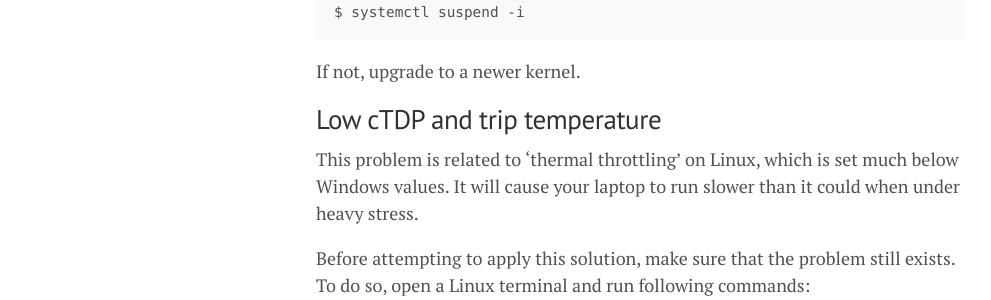
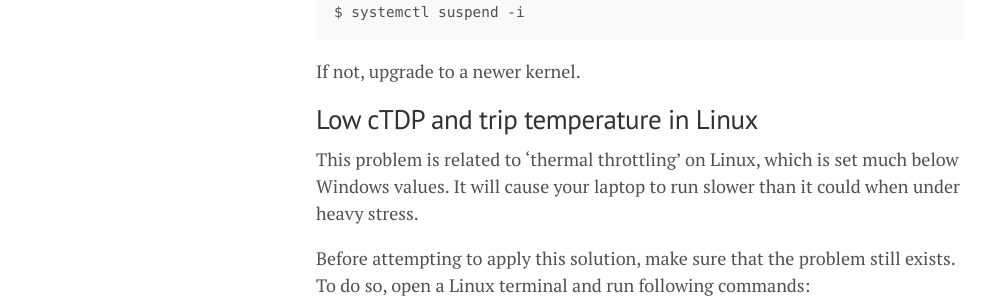
Before and after one commit to lgeurts/lgeurts.github.io, a Jekyll site: the page built from _posts/2021-10-15-ubuntu-setup-notes-for-x1-carbon-gen8.md, in a window 1280 px wide and 900 px high, scrolled down 2695 px. Shown: the part 158-458 px from the top of the window, without its empty margins (0-991 px from the left). Built offline with Jekyll 4.4.1, drawn with Linux system fonts in a browser that asks for light colours; nearby versions of some CDN libraries; comment, search, counter and statistics services are not loaded.

Commit message:
Update 2021-10-15-ubuntu-setup-notes-for-x1-carbon-gen8.md

````diff
--- a/_posts/2021-10-15-ubuntu-setup-notes-for-x1-carbon-gen8.md
+++ b/_posts/2021-10-15-ubuntu-setup-notes-for-x1-carbon-gen8.md
@@ -98,7 +98,7 @@ $ systemctl suspend -i
 ```
 If not, upgrade to a newer kernel.
 
-## Low cTDP and trip temperature
+## Low cTDP and trip temperature in Linux
 
 This problem is related to 'thermal throttling' on Linux, which is set much below Windows values. It will cause your laptop to run slower than it could when under heavy stress.
 
````
